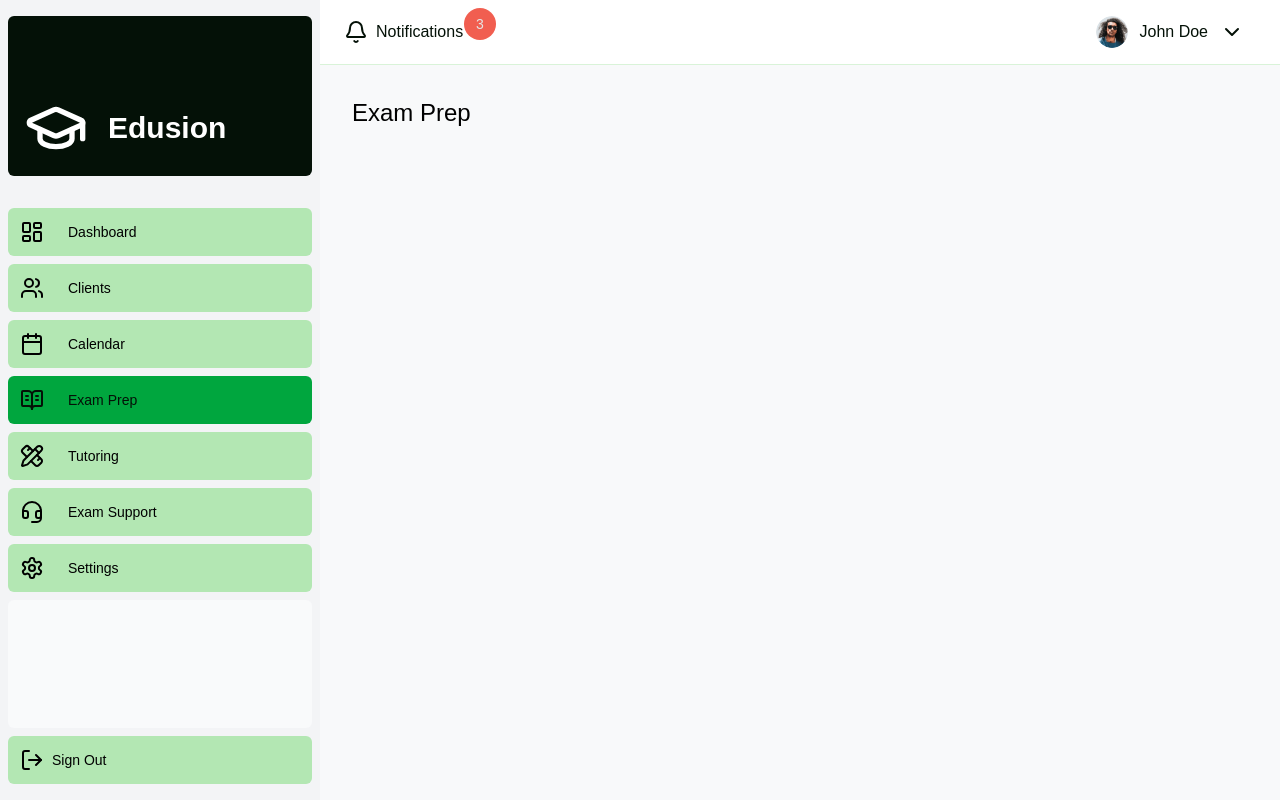
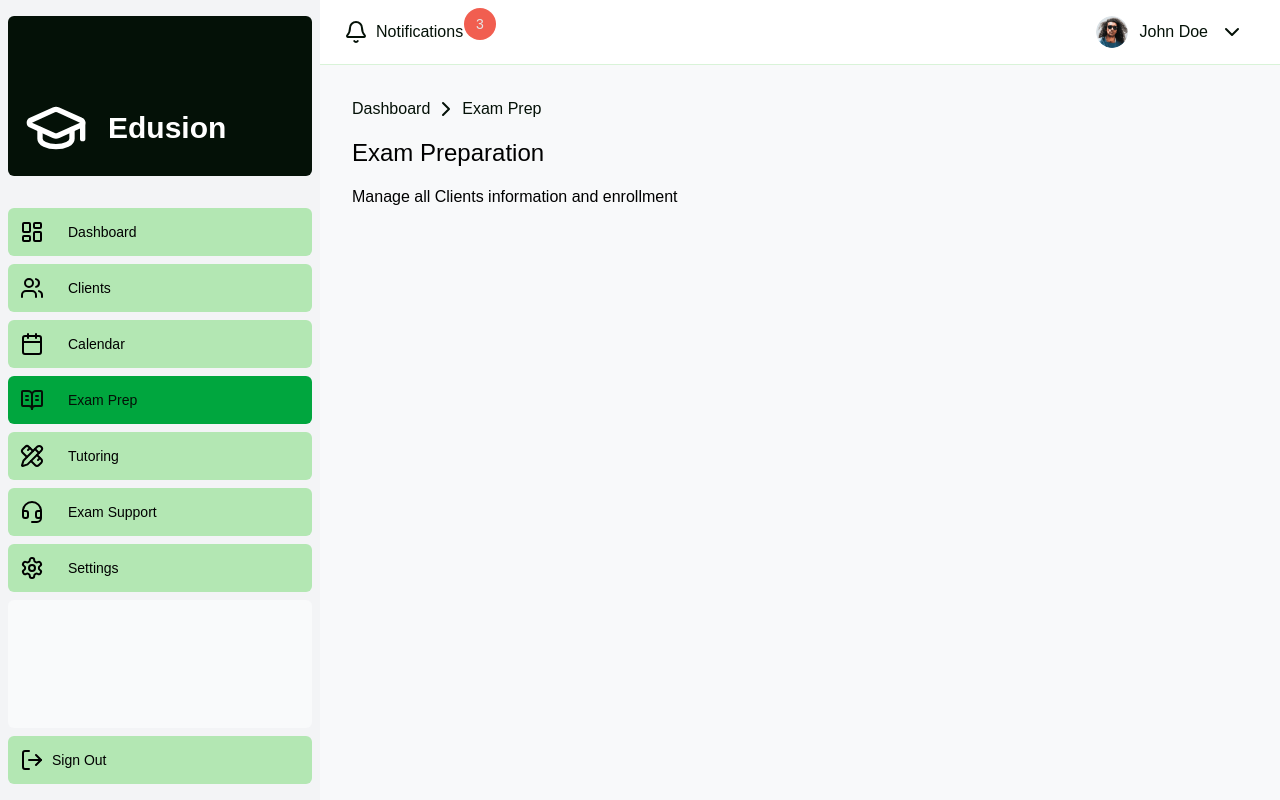
Before and after one commit to peterjames3/tutor-dashboard, a Next.js app: page /dashboard/exam-prep in a window 1280 px wide. Built offline with nearby package versions, Linux system fonts and the light colour scheme.

Commit message:
first commit

```diff
--- a/app/dashboard/clients/page.tsx
+++ b/app/dashboard/clients/page.tsx
@@ -1,4 +1,6 @@
 import { Metadata } from "next";
+import { ChevronRight } from "lucide-react";
+import Link from "next/link";
 export const metadata: Metadata = {
   title: "Clients",
 };
@@ -6,7 +8,19 @@ export const metadata: Metadata = {
 export default async function Page() {
   return (
     <main>
-      <h1 className="mb-4 text-xl md:text-2xl">Clients</h1>
+      <header className="mb-4 space-y-4">
+        <ul className="flex gap-[4px] items-center p-text font-normal text-primary">
+          <li className="  hover:text-secondary ">
+            <Link href="/dashboard">Dashboard</Link>
+          </li>
+          <li>
+            <ChevronRight className="font-normal text-primary" />
+          </li>
+          <li>Clients</li>
+        </ul>
+        <h1 className=" text-xl md:text-2xl">Clients</h1>
+        <p className="p-text">Manage all Clients information and enrollment</p>
+      </header>
     </main>
   );
 }
--- a/app/dashboard/exam-prep/page.tsx
+++ b/app/dashboard/exam-prep/page.tsx
@@ -1,4 +1,6 @@
 import { Metadata } from "next";
+import { ChevronRight } from "lucide-react";
+import Link from "next/link";
 export const metadata: Metadata = {
   title: "Exam Prep",
 };
@@ -6,7 +8,19 @@ export const metadata: Metadata = {
 export default async function Page() {
   return (
     <main>
-      <h1 className="mb-4 text-xl md:text-2xl">Exam Prep</h1>
+      <header className="mb-4 space-y-4">
+        <ul className="flex gap-[4px] items-center p-text font-normal text-primary">
+          <li className="  hover:text-secondary ">
+            <Link href="/dashboard">Dashboard</Link>
+          </li>
+          <li>
+            <ChevronRight className="font-normal text-primary" />
+          </li>
+          <li>Exam Prep</li>
+        </ul>
+        <h1 className=" text-xl md:text-2xl">Exam Preparation</h1>
+        <p className="p-text">Manage all Clients information and enrollment</p>
+      </header>
     </main>
   );
 }
--- a/app/dashboard/exam-support/page.tsx
+++ b/app/dashboard/exam-support/page.tsx
@@ -1,4 +1,6 @@
 import { Metadata } from "next";
+import { ChevronRight } from "lucide-react";
+import Link from "next/link";
 export const metadata: Metadata = {
   title: "Exam Support",
 };
@@ -6,7 +8,19 @@ export const metadata: Metadata = {
 export default async function Page() {
   return (
     <main>
-      <h1 className="mb-4 text-xl md:text-2xl">Exam Support</h1>
+      <header className="mb-4 space-y-4">
+        <ul className="flex gap-[4px] items-center p-text font-normal text-primary">
+          <li className="  hover:text-secondary ">
+            <Link href="/dashboard">Dashboard</Link>
+          </li>
+          <li>
+            <ChevronRight className="font-normal text-primary" />
+          </li>
+          <li>Exam Support</li>
+        </ul>
+        <h1 className=" text-xl md:text-2xl">Exam Support</h1>
+        <p className="p-text">Manage all Clients information and enrollment</p>
+      </header>
     </main>
   );
 }
--- a/app/dashboard/tutoring/page.tsx
+++ b/app/dashboard/tutoring/page.tsx
@@ -1,4 +1,6 @@
 import { Metadata } from "next";
+import { ChevronRight } from "lucide-react";
+import Link from "next/link";
 export const metadata: Metadata = {
   title: "Tutoring",
 };
@@ -6,7 +8,19 @@ export const metadata: Metadata = {
 export default async function Page() {
   return (
     <main>
-      <h1 className="mb-4 text-xl md:text-2xl">Tutoring</h1>
+      <header className="mb-4 space-y-4">
+        <ul className="flex gap-[4px] items-center p-text font-normal text-primary">
+          <li className="  hover:text-secondary ">
+            <Link href="/dashboard">Dashboard</Link>
+          </li>
+          <li>
+            <ChevronRight className="font-normal text-primary" />
+          </li>
+          <li>Tutoring</li>
+        </ul>
+        <h1 className=" text-xl md:text-2xl">Tutoring</h1>
+        <p className="p-text">Manage all Clients information and enrollment</p>
+      </header>
     </main>
   );
 }
```
